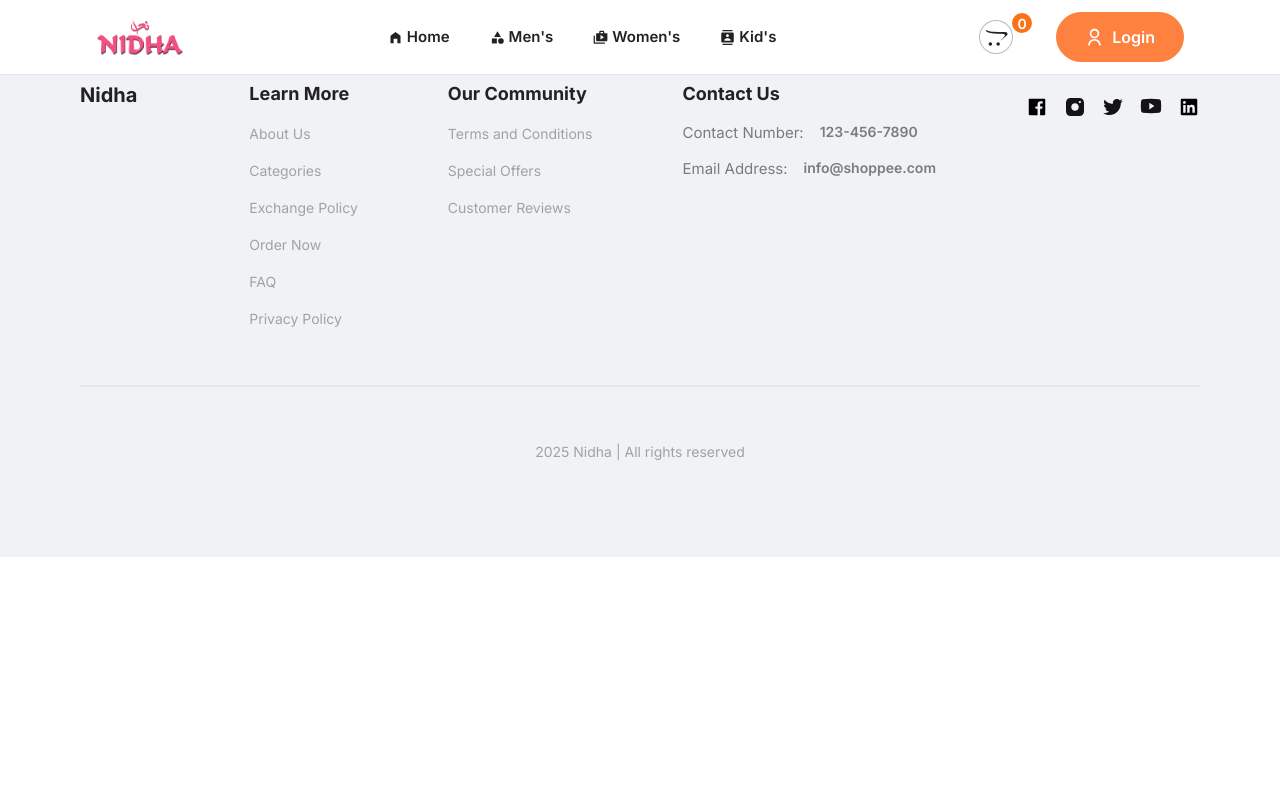
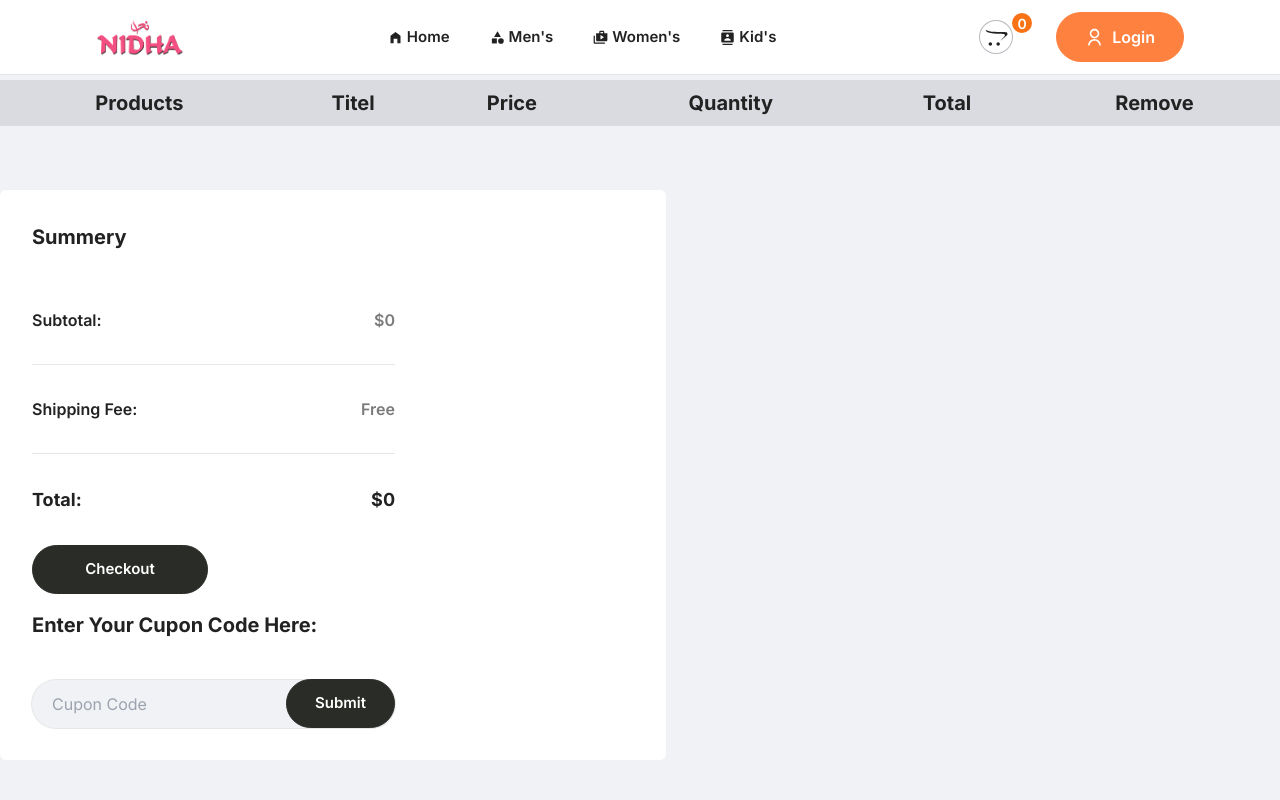
Before and after one commit to armahah23/ecommercesite, a React (Vite) app in the folder frontend/: page /cart-page in a window 1280 px wide. Shown: the top 800 px of the page. Built offline with nearby package versions, Linux system fonts and the light colour scheme; a web font is replaced by a local one.

Commit message:
Implement CartItems component with product listing, subtotal, and coupon code input; integrate remove functionality

```diff
--- a/frontend/src/components/CartItems.jsx
+++ b/frontend/src/components/CartItems.jsx
@@ -1,11 +1,92 @@
-
+import { useContext } from "react";
+import { ShopContext } from "../context/ShopContext";
+import { TbTrash } from "react-icons/tb";
 
 function CartItems() {
+  const { all_products, cartItems, removeFromCart } = useContext(ShopContext);
+
   return (
-    <div>
-
-    </div>
-  )
+    <section className="maxx_padd_container pt-20">
+      <table className="w-full mx-auto">
+        <thead>
+          <tr className="bg-slate-900/10 regular-18 sm:regular-20 text-start py-12">
+            <th className="p-1 py-2">Products</th>
+            <th className="p-1 py-2">Titel</th>
+            <th className="p-1 py-2">Price</th>
+            <th className="p-1 py-2">Quantity</th>
+            <th className="p-1 py-2">Total</th>
+            <th className="p-1 py-2">Remove</th>
+          </tr>
+        </thead>
+        <tbody>
+          {all_products.map((e) => {
+            if (cartItems[e.id] > 0) {
+              return (
+                <tr
+                  key={e.id}
+                  className="border-b border-slate-900/20 text-gray-30 p-6 medium-14 text-center"
+                >
+                  <td className="flexCenter">
+                    <img
+                      src={e.image}
+                      alt="prdctImg"
+                      height={43}
+                      width={43}
+                      className="rounded-lg ring-1 ring-slate-900/5 my-1"
+                    />
+                  </td>
+                  <td>
+                    <div className="line-clamp-3">{e.name}</div>
+                  </td>
+                  <td>${e.new_price}</td>
+                  <td>{cartItems[e.id]}</td>
+                  <td className="w-16 h-16 bg-white">
+                    ${e.new_price * cartItems[e.id]}
+                  </td>
+                  <td>
+                    <div className="pl-16 bold-22 cursor-pointer">
+                      <TbTrash onClick={() => removeFromCart(e.id)} />
+                    </div>
+                  </td>
+                </tr>
+              );
+            }
+            return null;
+          })}
+        </tbody>
+      </table>
+      {/* cart detail */}
+      <div className="flex flex-col gap-20 my-16 p-8 md:flex-row rounded-md bg-white w-full max-w-[666px]">
+        <div className="flex flex-col gap-10">
+          <h4 className="bold-20">Summery</h4>
+          <div className="flex flex-col gap-4">
+            <div className="flexBetween py-4">
+              <h4 className="medium-16">Subtotal:</h4>
+              <h4 className="text-gray-30 font-semibold">${0}</h4>
+            </div>
+            <hr />
+            <div className="flexBetween py-4">
+              <h4 className="medium-16">Shipping Fee:</h4>
+              <h4 className="text-gray-30 font-semibold">Free</h4>
+            </div>
+            <hr />
+            <div className="flexBetween py-4">
+              <h4 className="bold-18">Total:</h4>
+              <h4 className="bold-18">${0}</h4>
+            </div>
+            <button className="btn_dark_rounded w-44">Checkout</button>
+            <div className="flex flex-col gap-10">
+              <h4 className="bold-20 capitalize">Enter your cupon code here:</h4>
+              <div className="flexBetween pl-5 h-12 bg-primary rounded-full ring-1 ring-slate-900/10">
+                <input type="text" placeholder="Cupon Code" className="bg-transparent border-none outline-none"/>
+                <button className="btn_dark_rounded">Submit</button>
+              </div>
+            </div>
+          </div>
+        </div>
+      </div>
+    </section>
+  );
 }
 
-export default CartItems
+export default CartItems;
```
